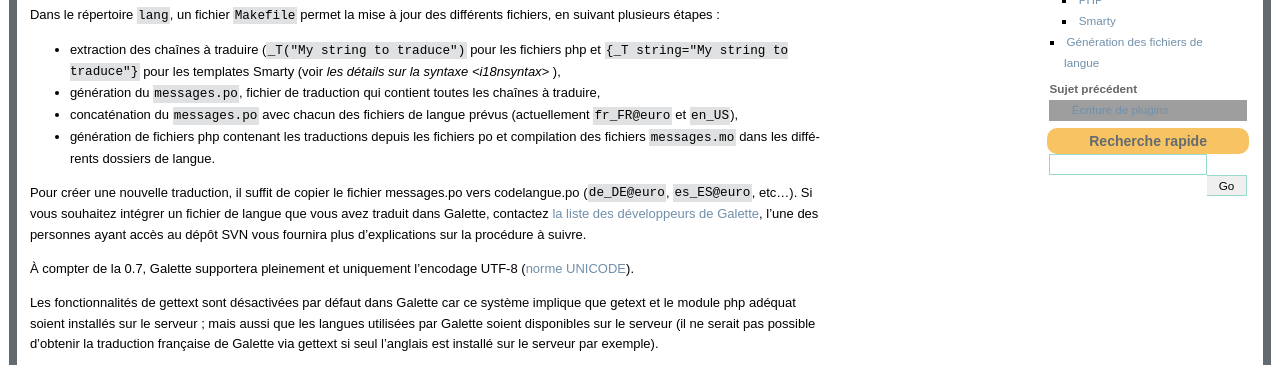
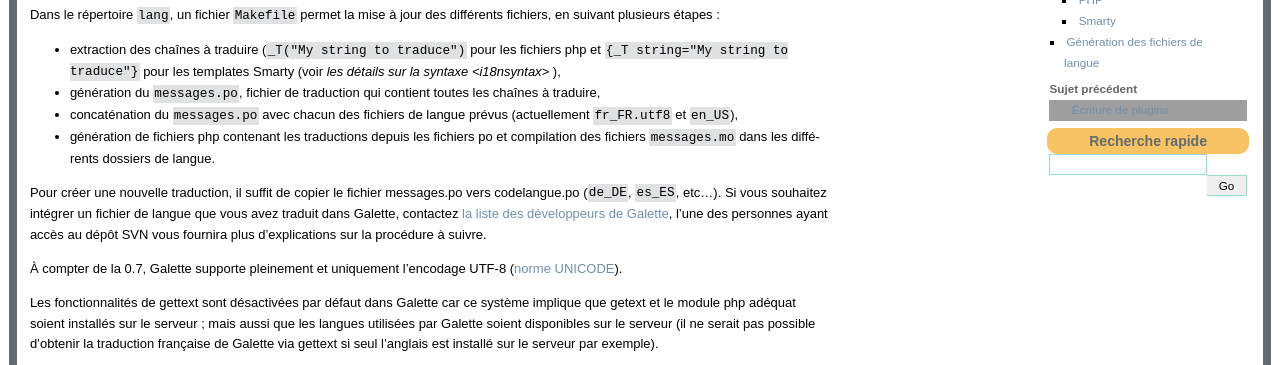
Before and after one commit to galette/galettedoc, a Sphinx documentation site: the page built from source/development/i18n.rst, in a window 1280 px wide, cut to the strip 234-599 px from the top of the page. Built offline with Sphinx 7.4.7, drawn with Linux system fonts in a browser that asks for light colours; grey boxes are pictures that could not be loaded.

Commit message:
Mise à jour : la locale n'est plus en @euro

```diff
--- a/source/development/i18n.rst
+++ b/source/development/i18n.rst
@@ -10,12 +10,12 @@ Dans le répertoire ``lang``, un fichier ``Makefile`` permet la mise à jour des
 
 * extraction des chaînes à traduire (``_T("My string to traduce")`` pour les fichiers php et ``{_T string="My string to traduce"}`` pour les templates Smarty (voir `les détails sur la syntaxe <i18nsyntax>` ),
 * génération du ``messages.po``, fichier de traduction qui contient toutes les chaînes à traduire,
-* concaténation du ``messages.po`` avec chacun des fichiers de langue prévus (actuellement ``fr_FR@euro`` et ``en_US``),
+* concaténation du ``messages.po`` avec chacun des fichiers de langue prévus (actuellement ``fr_FR.utf8`` et ``en_US``),
 * génération de fichiers php contenant les traductions depuis les fichiers po et compilation des fichiers ``messages.mo`` dans les différents dossiers de langue.
 
-Pour créer une nouvelle traduction, il suffit de copier le fichier messages.po vers codelangue.po (``de_DE@euro``, ``es_ES@euro``, etc...). Si vous souhaitez intégrer un fichier de langue que vous avez traduit dans Galette, contactez `la liste des développeurs de Galette <https://mail.gna.org/listinfo/galette-devel/>`_, l'une des personnes ayant accès au dépôt SVN vous fournira plus d'explications sur la procédure à suivre.
+Pour créer une nouvelle traduction, il suffit de copier le fichier messages.po vers codelangue.po (``de_DE``, ``es_ES``, etc...). Si vous souhaitez intégrer un fichier de langue que vous avez traduit dans Galette, contactez `la liste des développeurs de Galette <https://mail.gna.org/listinfo/galette-devel/>`_, l'une des personnes ayant accès au dépôt SVN vous fournira plus d'explications sur la procédure à suivre.
 
-À compter de la 0.7, Galette supportera pleinement et uniquement l'encodage UTF-8 (`norme UNICODE <http://fr.wikipedia.org/wiki/Unicode>`_).
+À compter de la 0.7, Galette supporte pleinement et uniquement l'encodage UTF-8 (`norme UNICODE <http://fr.wikipedia.org/wiki/Unicode>`_).
 
 Les fonctionnalités de gettext sont désactivées par défaut dans Galette car ce système implique que getext et le module php adéquat soient installés sur le serveur ; mais aussi que les langues utilisées par Galette soient disponibles sur le serveur (il ne serait pas possible d'obtenir la traduction française de Galette via gettext si seul l'anglais est installé sur le serveur par exemple).
 
```
